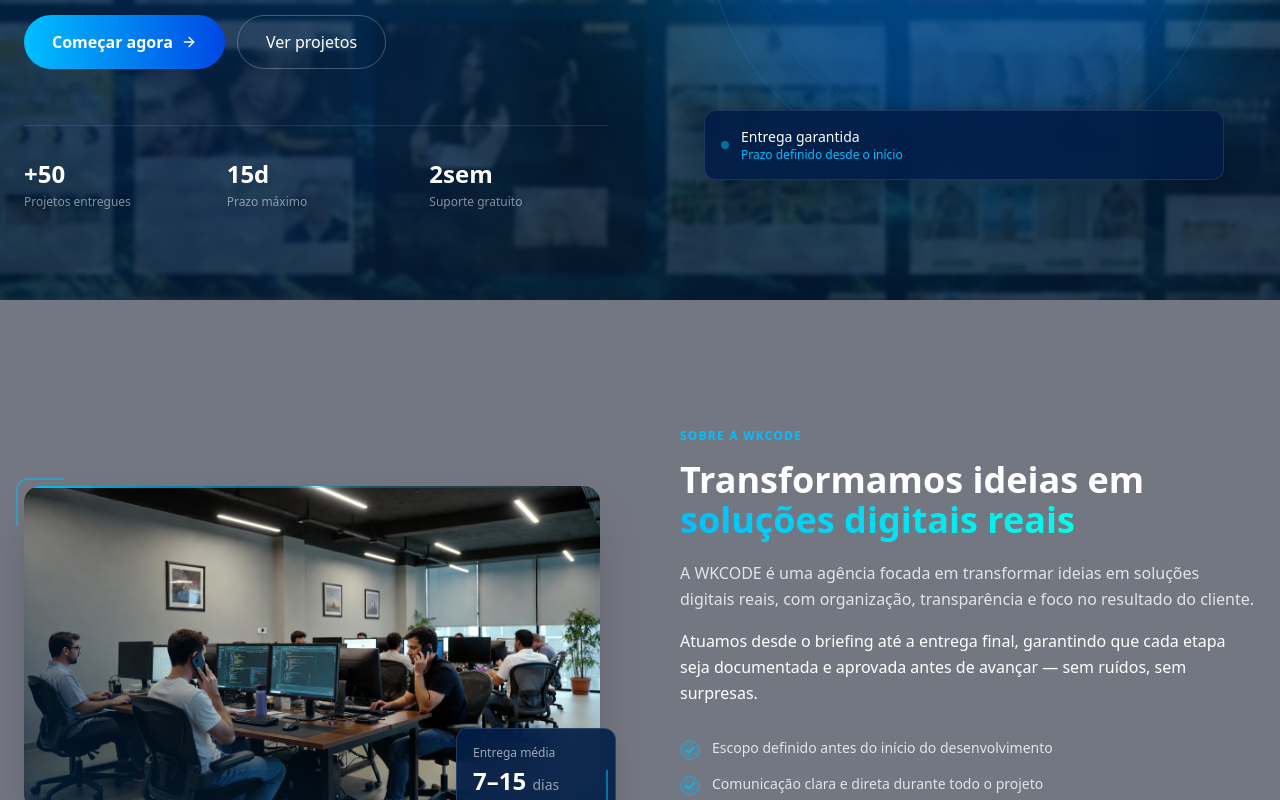
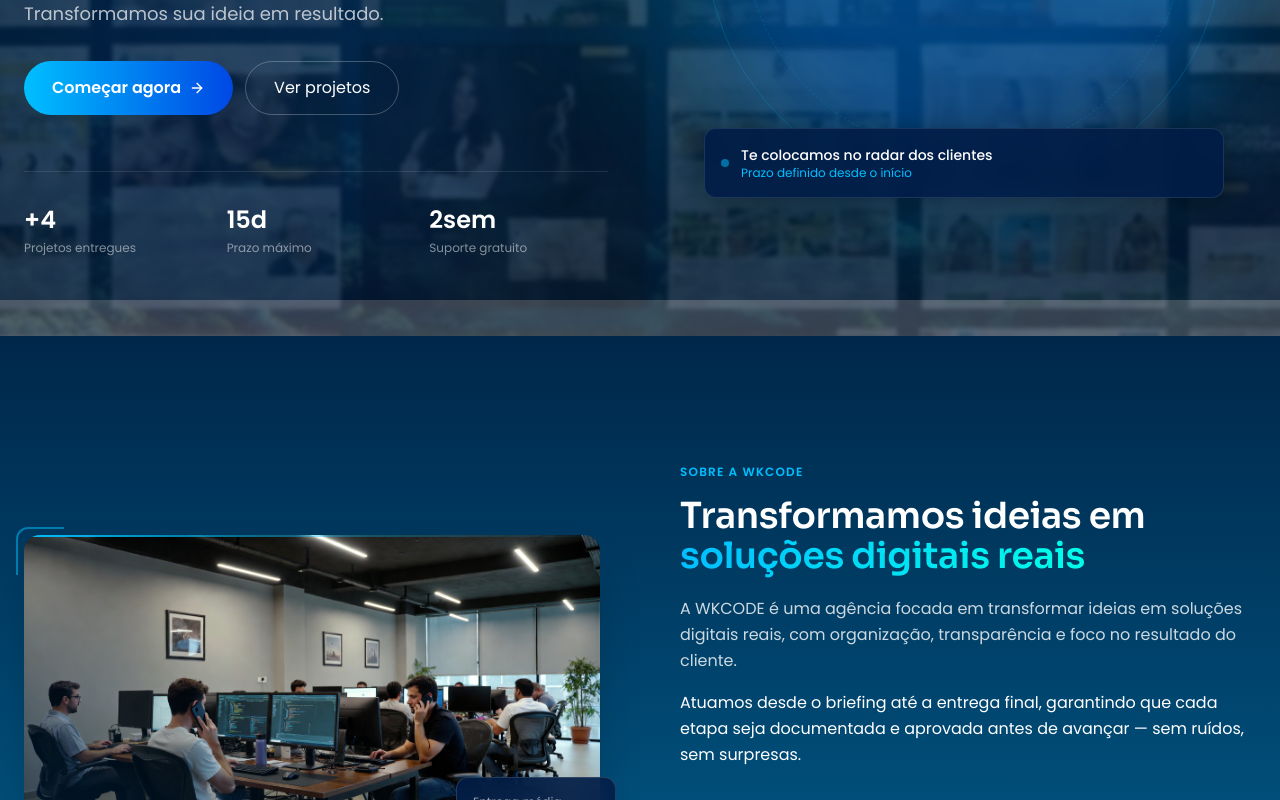
Before and after one commit to walloncode/WKcode-LandingPage, a Next.js app: page / in a window 1280 px wide. Shown: the part 500-1300 px from the top of the page. Built offline with nearby package versions, Linux system fonts and the light colour scheme.

Commit message:
finalizações

```diff
--- a/next.config.ts
+++ b/next.config.ts
@@ -4,6 +4,7 @@
   images: {
     formats: ['image/avif', 'image/webp'],
   },
+  devIndicators: false,
 }
 
 export default nextConfig
--- a/src/app/globals.css
+++ b/src/app/globals.css
@@ -37,11 +37,16 @@
 body {
   background: transparent;
   color: var(--foreground);
-  font-family: ui-sans-serif, system-ui, -apple-system, 'Segoe UI', Roboto,
+  font-family: var(--font-poppins), ui-sans-serif, system-ui, -apple-system, 'Segoe UI', Roboto,
     'Helvetica Neue', Arial, 'Noto Sans', sans-serif;
   -webkit-font-smoothing: antialiased;
   -moz-osx-font-smoothing: grayscale;
   min-height: 100vh;
+}
+
+h1, h2, h3, h4, h5, h6 {
+  font-family: var(--font-sora), var(--font-poppins), ui-sans-serif, system-ui, sans-serif;
+  letter-spacing: -0.01em;
 }
 
 /* Custom scrollbar */
@@ -56,6 +61,14 @@
 .grid-dots {
   background-image: radial-gradient(rgba(0, 191, 255, 0.16) 1px, transparent 1px);
   background-size: 28px 28px;
+}
+
+/* ─── Section gradients (brand identity, alternating direction) ─── */
+.bg-section-a {
+  background: linear-gradient(180deg, #00274A 0%, #006494 100%);
+}
+.bg-section-b {
+  background: linear-gradient(180deg, #006494 0%, #00274A 100%);
 }
 
 /* ─── Glass card — use background-color (not shorthand) so
--- a/src/app/layout.tsx
+++ b/src/app/layout.tsx
@@ -1,5 +1,20 @@
 import type { Metadata } from 'next'
+import { Poppins, Sora } from 'next/font/google'
 import './globals.css'
+
+const poppins = Poppins({
+  subsets: ['latin'],
+  weight: ['300', '400', '500', '600', '700'],
+  variable: '--font-poppins',
+  display: 'swap',
+})
+
+const sora = Sora({
+  subsets: ['latin'],
+  weight: ['400', '500', '600', '700'],
+  variable: '--font-sora',
+  display: 'swap',
+})
 
 export const metadata: Metadata = {
   metadataBase: new URL('https://wkcode.com.br'),
@@ -59,7 +74,7 @@
   children: React.ReactNode
 }) {
   return (
-    <html lang="pt-BR" suppressHydrationWarning>
+    <html lang="pt-BR" className={`${poppins.variable} ${sora.variable}`} suppressHydrationWarning>
       <head>
         <meta name="theme-color" content="#000000" />
       </head>
--- a/src/components/sections/About.tsx
+++ b/src/components/sections/About.tsx
@@ -15,7 +15,7 @@
   const rightRef = useScrollReveal<HTMLDivElement>({ x: 44, duration: 0.9, delay: 0.15 })
 
   return (
-    <section id="sobre" className="py-24 lg:py-32 bg-[var(--muted)]">
+    <section id="sobre" className="py-24 lg:py-32 bg-section-a">
       <div className="max-w-7xl mx-auto px-6">
         <div className="grid grid-cols-1 lg:grid-cols-2 gap-14 lg:gap-20 items-center">
 
--- a/src/components/sections/Benefits.tsx
+++ b/src/components/sections/Benefits.tsx
@@ -43,7 +43,7 @@
 
 export default function Benefits() {
   return (
-    <section className="py-24 lg:py-32 bg-[#050B18]">
+    <section className="py-24 lg:py-32 bg-section-a">
       <div className="max-w-7xl mx-auto px-6">
 
         {/* HEADER */}
@@ -66,7 +66,7 @@
 
           {BENEFITS.map((b) => (
             <TiltCard key={b.title} intensity={8} className="h-full">
-              <div className="relative h-full flex gap-4 p-6 rounded-2xl bg-[#0A0F1C] border border-white/10 hover:border-[#00BFFF]/50 hover:shadow-[0_20px_50px_rgba(0,191,255,0.18)] transition-colors duration-300 group overflow-hidden">
+              <div className="relative h-full flex gap-4 p-6 rounded-2xl bg-[rgba(0,28,70,0.9)] border border-white/10 hover:border-[#00BFFF]/50 hover:shadow-[0_20px_50px_rgba(0,191,255,0.18)] transition-colors duration-300 group overflow-hidden">
 
                 {/* ICON */}
                 <div
--- a/src/components/sections/FAQ.tsx
+++ b/src/components/sections/FAQ.tsx
@@ -88,7 +88,7 @@
   })
 
   return (
-    <section id="faq" className="py-24 lg:py-32 bg-[var(--muted)]">
+    <section id="faq" className="py-24 lg:py-32 bg-section-a">
       <div className="max-w-3xl mx-auto px-6">
         <div ref={headingRef} className="text-center mb-12">
           <span className="text-xs font-semibold tracking-widest uppercase text-[#00BFFF] mb-4 block">
--- a/src/components/sections/Hero.tsx
+++ b/src/components/sections/Hero.tsx
@@ -7,10 +7,46 @@
   'https://wa.me/556884240245?text=Ol%C3%A1!%20Quero%20come%C3%A7ar%20meu%20projeto%20com%20a%20WKCODE.'
 
 const STATS = [
-  { value: '+50', label: 'Projetos entregues' },
-  { value: '15d', label: 'Prazo máximo' },
-  { value: '2sem', label: 'Suporte gratuito' },
+  { prefix: '+', target: 4, suffix: '', label: 'Projetos entregues' },
+  { prefix: '', target: 15, suffix: 'd', label: 'Prazo máximo' },
+  { prefix: '', target: 2, suffix: 'sem', label: 'Suporte gratuito' },
 ]
+
+function CountUp({
+  target,
+  duration = 1600,
+  delay = 0,
+}: {
+  target: number
+  duration?: number
+  delay?: number
+}) {
+  const [value, setValue] = useState(0)
+
+  useEffect(() => {
+    let raf = 0
+    let startTs = 0
+    const tick = (now: number) => {
+      if (!startTs) startTs = now
+      const elapsed = now - startTs
+      const t = Math.min(1, elapsed / duration)
+      const eased = 1 - Math.pow(1 - t, 3)
+      setValue(Math.round(target * eased))
+      if (t < 1) raf = requestAnimationFrame(tick)
+    }
+
+    const timeout = window.setTimeout(() => {
+      raf = requestAnimationFrame(tick)
+    }, delay)
+
+    return () => {
+      window.clearTimeout(timeout)
+      cancelAnimationFrame(raf)
+    }
+  }, [target, duration, delay])
+
+  return <>{value}</>
+}
 
 export default function Hero() {
   const logoWrapRef = useRef<HTMLDivElement>(null)
@@ -151,9 +187,13 @@
 
             {/* STATS */}
             <div className="grid grid-cols-3 gap-6 pt-8 border-t border-white/10">
-              {STATS.map((s) => (
+              {STATS.map((s, i) => (
                 <div key={s.label} className="hero-stat">
-                  <p className="text-2xl font-semibold text-white">{s.value}</p>
+                  <p className="text-2xl font-semibold text-white tabular-nums">
+                    {s.prefix}
+                    <CountUp target={s.target} delay={1400 + i * 150} />
+                    {s.suffix}
+                  </p>
                   <p className="text-xs text-white/50 mt-1">{s.label}</p>
                 </div>
               ))}
@@ -239,7 +279,7 @@
               <div className="rounded-xl p-4 flex items-center gap-3 bg-[rgba(0,28,70,0.9)] border border-white/10 backdrop-blur shadow-[0_8px_32px_rgba(0,0,0,0.4)]">
                 <div className="w-2 h-2 rounded-full bg-[#00BFFF] animate-pulse" />
                 <div>
-                  <p className="text-white text-sm font-medium">Entrega garantida</p>
+                  <p className="text-white text-sm font-medium">Te colocamos no radar dos clientes</p>
                   <p className="text-[#00BFFF] text-xs">Prazo definido desde o início</p>
                 </div>
               </div>
--- a/src/components/sections/HowItWorks.tsx
+++ b/src/components/sections/HowItWorks.tsx
@@ -34,7 +34,7 @@
 
 export default function HowItWorks() {
   return (
-    <section id="como-funciona" className="py-24 lg:py-32 bg-[#050B18]">
+    <section id="como-funciona" className="py-24 lg:py-32 bg-section-a">
       <div className="max-w-7xl mx-auto px-6">
 
         {/* HEADER */}
@@ -61,7 +61,7 @@
           {STEPS.map((step, i) => (
             <div
               key={step.num}
-              className="group relative p-6 rounded-2xl border border-white/10 bg-[rgba(10,15,28,0.6)] backdrop-blur-xl overflow-hidden transition-all duration-500 hover:-translate-y-2 hover:border-[#00BFFF]/50 hover:shadow-[0_10px_40px_rgba(0,191,255,0.15)] animate-fadeUp"
+              className="group relative p-6 rounded-2xl border border-white/10 bg-[rgba(0,28,70,0.9)] backdrop-blur-xl overflow-hidden transition-all duration-500 hover:-translate-y-2 hover:border-[#00BFFF]/50 hover:shadow-[0_10px_40px_rgba(0,191,255,0.15)] animate-fadeUp"
               style={{ animationDelay: `${i * 0.15}s` }}
             >
 
@@ -95,7 +95,7 @@
 
         {/* PRAZO */}
         <div className="mt-12 flex justify-center">
-          <div className="flex items-center gap-3 px-6 py-3 rounded-full border border-white/10 bg-[rgba(10,15,28,0.6)] backdrop-blur-xl">
+          <div className="flex items-center gap-3 px-6 py-3 rounded-full border border-white/10 bg-[rgba(0,28,70,0.9)] backdrop-blur-xl">
             <Clock className="w-4 h-4 text-[#00BFFF]" />
             <span className="text-sm text-white">
               Seu site pronto em até <span className="text-[#00BFFF] font-semibold">15 dias</span>
--- a/src/components/sections/Services.tsx
+++ b/src/components/sections/Services.tsx
@@ -46,7 +46,7 @@
   })
 
   return (
-    <section id="servicos" className="py-24 lg:py-32">
+    <section id="servicos" className="py-24 lg:py-32 bg-section-b">
       <div className="max-w-7xl mx-auto px-6">
         <div ref={headingRef} className="max-w-2xl mb-14">
           <span className="text-xs font-semibold tracking-widest uppercase text-[#00BFFF] mb-4 block">
--- a/tailwind.config.ts
+++ b/tailwind.config.ts
@@ -42,6 +42,7 @@
       },
       fontFamily: {
         sans: [
+          'var(--font-poppins)',
           'ui-sans-serif',
           'system-ui',
           '-apple-system',
@@ -50,6 +51,13 @@
           'Helvetica Neue',
           'Arial',
           'Noto Sans',
+          'sans-serif',
+        ],
+        display: [
+          'var(--font-sora)',
+          'var(--font-poppins)',
+          'ui-sans-serif',
+          'system-ui',
           'sans-serif',
         ],
       },
```
Also changed, not shown: src/components/sections/Investment.tsx (+4 -4 lines), src/components/sections/Projects.tsx (+9 -5 lines).
